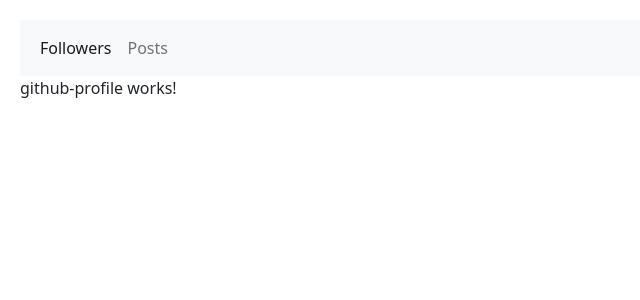
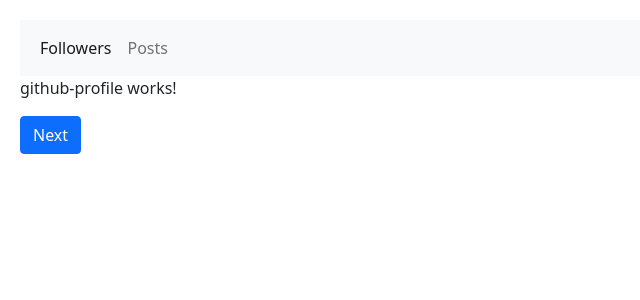
Before and after one commit to ajisrael/mosh-angular, an Angular app in the folder hello-world/: page /followers/1 in a window 1280 px wide. Shown: the top 300 px of the page, without its empty margins (0-640 px from the left). Built offline with nearby package versions, Linux system fonts and the light colour scheme.

Commit message:
why route params are observables

```diff
--- a/hello-world/src/app/github-profile/github-profile.component.html
+++ b/hello-world/src/app/github-profile/github-profile.component.html
@@ -1 +1,4 @@
 <p>github-profile works!</p>
+<button [routerLink]="['/followers', 1234]" class="btn btn-primary">
+  Next
+</button>
--- a/hello-world/src/app/github-profile/github-profile.component.ts
+++ b/hello-world/src/app/github-profile/github-profile.component.ts
@@ -10,6 +10,11 @@ export class GithubProfileComponent implements OnInit {
   constructor(private route: ActivatedRoute) {}
 
   ngOnInit(): void {
+    // use when navigating to another page between instances
+    // let id = this.route.snapshot.paramMap.get('id');
+    // console.log(id);
+
+    // use when component should stay loaded between pages
     this.route.paramMap.subscribe((params) => {
       let id = params.get('id');
       let idNum: number = id ? Number.parseInt(id) : 0;
```
